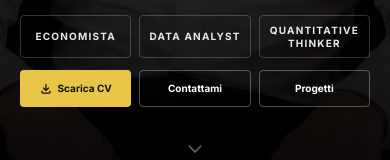
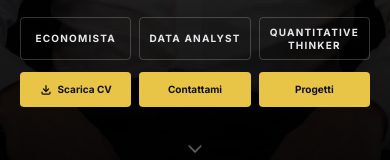
Before and after one commit to fortunatoantonio/portfolio, a React (Vite) app: page / in a window 390 px wide. Shown: the part 657-817 px from the top of the page. Built offline with nearby package versions, Linux system fonts and the light colour scheme; no server answers.

Commit message:
style: all 3 mobile CTA buttons gold background

```diff
--- a/src/components/Hero.jsx
+++ b/src/components/Hero.jsx
@@ -59,7 +59,7 @@ export default function Hero() {
           </div>
         </div>
 
-        {/* CTA — griglia 3 colonne */}
+        {/* CTA — griglia 3 colonne, tutti dorati */}
         <div className="grid grid-cols-3 gap-2">
           <a
             href="/portfolio/CVV2.pdf"
@@ -73,13 +73,13 @@ export default function Hero() {
           </a>
           <a
             href="#contact"
-            className="inline-flex items-center justify-center py-2.5 text-white text-[10px] sm:text-[11px] font-bold rounded-sm border border-white/30 hover:border-gold-400 hover:text-gold-400 transition-colors"
+            className="inline-flex items-center justify-center py-2.5 bg-gold-500 text-dark-900 text-[10px] sm:text-[11px] font-bold rounded-sm hover:bg-gold-400 transition-colors"
           >
             {t('hero.cta_contact')}
           </a>
           <a
             href="#projects"
-            className="inline-flex items-center justify-center py-2.5 text-white text-[10px] sm:text-[11px] font-bold rounded-sm border border-white/30 hover:border-gold-400 hover:text-gold-400 transition-colors"
+            className="inline-flex items-center justify-center py-2.5 bg-gold-500 text-dark-900 text-[10px] sm:text-[11px] font-bold rounded-sm hover:bg-gold-400 transition-colors"
           >
             {t('hero.cta_projects')}
           </a>
```
